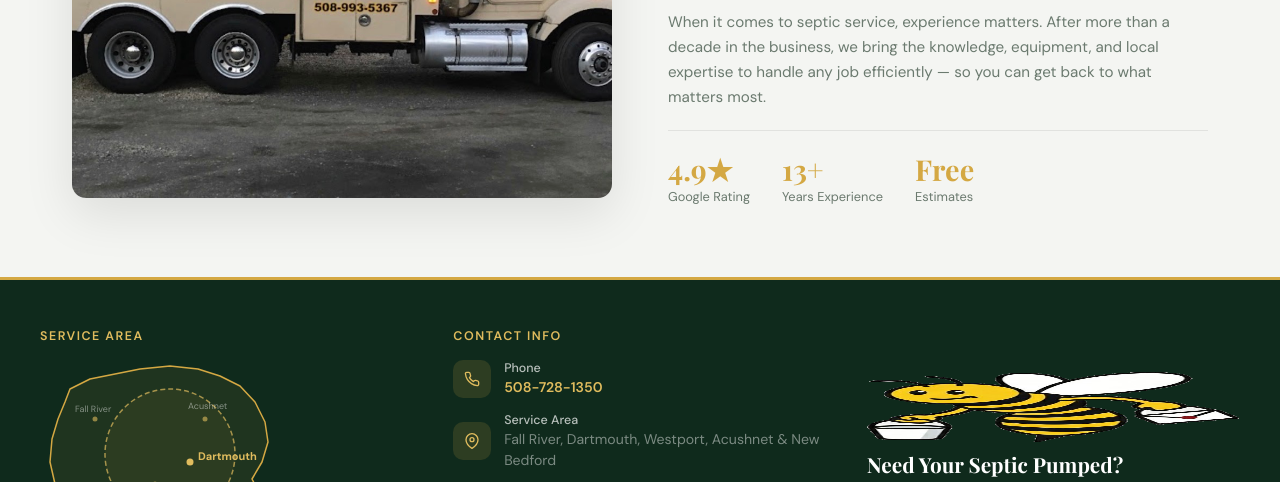
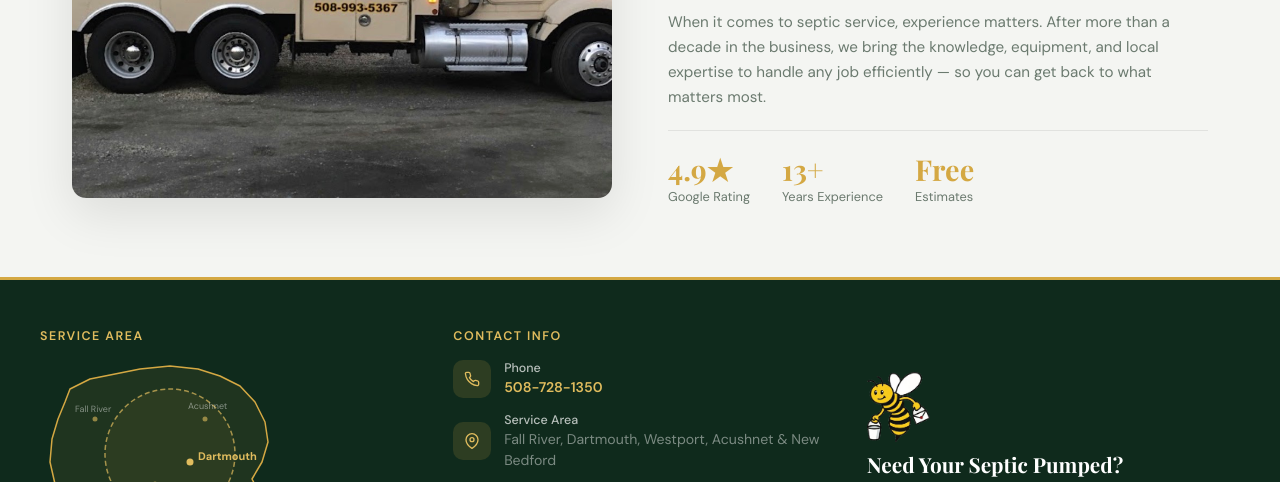
Before and after one commit to nathanielbernardo-max/honeywagon, a plain HTML site: page index.html in a window 1280 px wide. Shown: the part 2952-3434 px from the top of the page. Drawn offline with nearby package versions, Linux system fonts and the light colour scheme; a script that the page names is missing; a web font is replaced by a local one.

Commit message:
Add files via upload

```diff
--- a/index.html
+++ b/index.html
@@ -572,7 +572,7 @@ nav {
       </div>
     </div>
     <div class="contact-footer-cta">
-      <img src="bee.png" alt="Dartmouth Honey Wagon bee" style="height:70px;width:auto;margin-bottom:0.5rem;">
+      <img src="bee.png" alt="Dartmouth Honey Wagon bee" style="height:70px;width:auto;object-fit:contain;align-self:flex-start;margin-bottom:0.5rem;">
       <h3>Need Your Septic Pumped?</h3>
       <p>Click below to chat with us or call for a fast, free quote.</p>
       <a href="javascript:void(0)" class="btn btn-primary" onclick="if(window.gainwrkChat)window.gainwrkChat.toggle();" style="width:fit-content;">
```
Also changed, not shown: favicon.ico, favicon.png.
